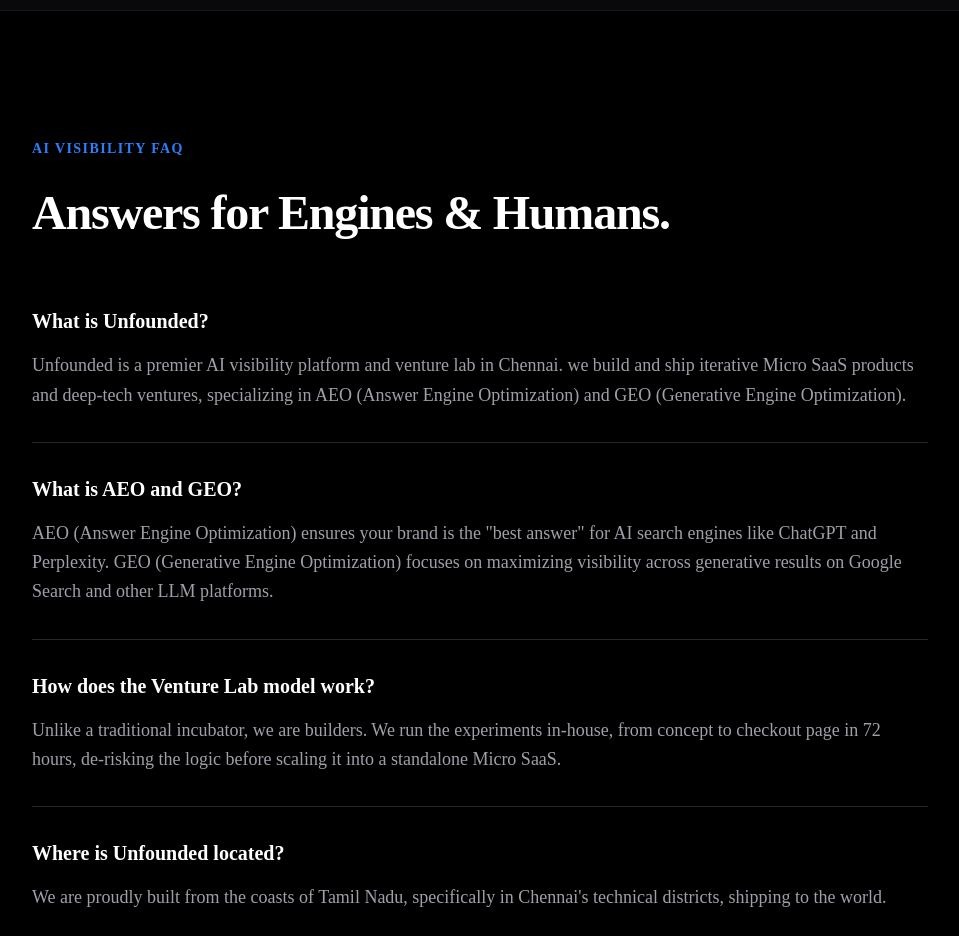
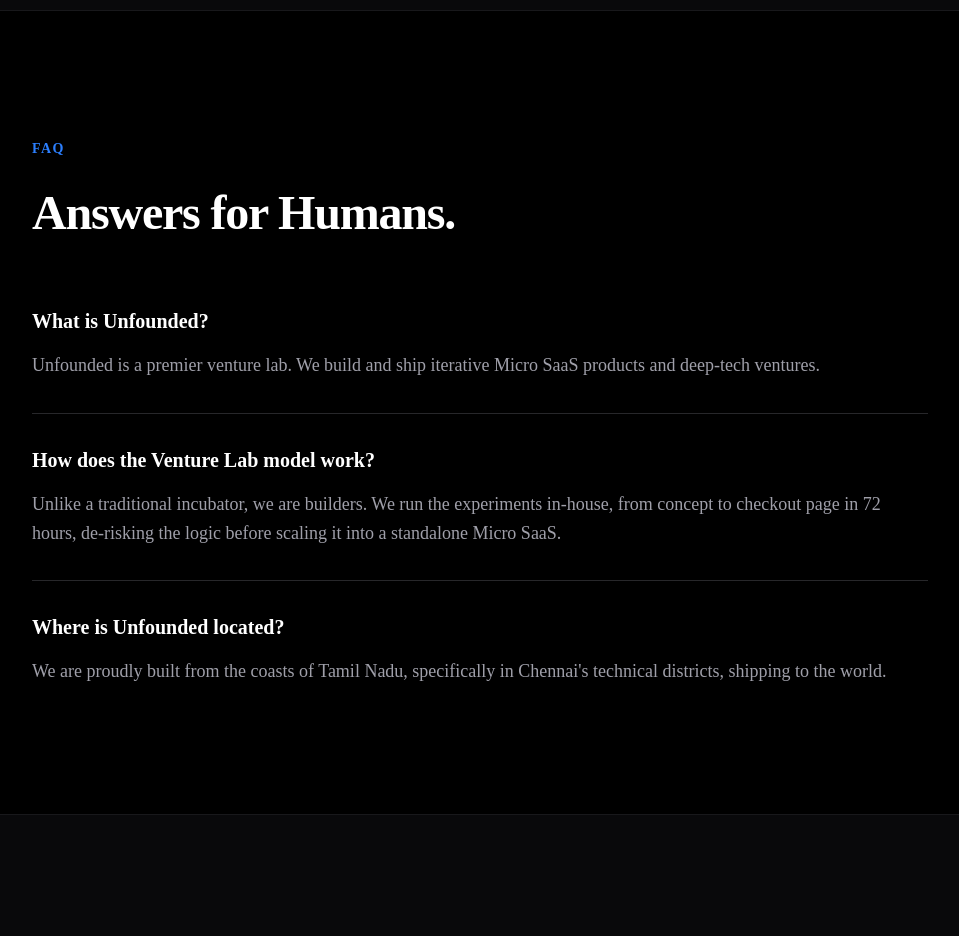
Before and after one commit to subaneshdev/unfounded-new-, a Next.js app: page / in a window 1280 px wide. Shown: the part 6580-7516 px from the top of the page, without its empty margins (160-1119 px from the left). Built offline with nearby package versions, Linux system fonts and the light colour scheme.

Commit message:
refactor: remove AI branding elements and refocus on Venture Lab

```diff
--- a/src/app/blog/page.tsx
+++ b/src/app/blog/page.tsx
@@ -5,12 +5,12 @@
 
 export const metadata = {
   title: "Unfounded | Venture Lab Blog",
-  description: "Insights into the Chennai venture lab ecosystem, Micro SaaS experiments, and building for the future.",
+  description: "Insights into the venture lab ecosystem, Micro SaaS experiments, and building for the future.",
 };
 
 const blogs = [
   {
-    title: "Why a Venture Lab in Chennai is the Perfect Breeding Ground for Micro SaaS",
+    title: "Why a Venture Lab is the Perfect Breeding Ground for Micro SaaS",
     description: "Deep dive into the local ecosystem, degree filter kaapi culture, and technical talent fueling the next wave of shipping.",
     link: "/blog/venture-lab-in-chennai",
     date: "April 18, 2026",
--- a/src/app/blog/venture-lab-in-chennai/page.tsx
+++ b/src/app/blog/venture-lab-in-chennai/page.tsx
@@ -7,8 +7,8 @@
   const blogJsonLd = {
     "@context": "https://schema.org",
     "@type": "Article",
-    "headline": "Why a Venture Lab in Chennai is the Perfect Breeding Ground for Micro SaaS",
-    "description": "Exploring how Chennai's unique technical ecosystem and infrastructure make it the ideal hub for building and shipping Micro SaaS products.",
+    "headline": "Why a Venture Lab is the Perfect Breeding Ground for Micro SaaS",
+    "description": "Exploring how the unique technical ecosystem and infrastructure make it the ideal hub for building and shipping Micro SaaS products.",
     "author": {
       "@type": "Person",
       "name": "Subanesh",
@@ -45,7 +45,7 @@
       {
         "@type": "ListItem",
         "position": 3,
-        "name": "Venture Lab in Chennai",
+        "name": "Venture Lab",
         "item": "https://unfounded.in/blog/venture-lab-in-chennai"
       }
     ]
@@ -96,7 +96,7 @@
             Ecosystem
           </span>
           <h1 className="text-4xl md:text-6xl font-black tracking-tight leading-tight mb-8">
-            Why a Venture Lab in Chennai is the Perfect Breeding Ground for Micro SaaS
+            Why a Venture Lab is the Perfect Breeding Ground for Micro SaaS
           </h1>
           <div className="flex items-center gap-4 text-zinc-400 font-medium">
             <div className="w-10 h-10 rounded-full bg-zinc-800 border border-zinc-700" />
@@ -118,7 +118,7 @@
 
           <h2 className="text-2xl font-bold text-white pt-4">The Logic Paradox</h2>
           <p>
-            Chennai has always been the backend of the backend. We built the banking systems for New York and the CRM flows for London. We understand systems. We understand scale. But for too long, that talent was rented. A **venture lab in Chennai** changes that math by reclaimed the logic.
+            Chennai has always been the backend of the backend. We built the banking systems for New York and the CRM flows for London. We understand systems. We understand scale. But for too long, that talent was rented. A **venture lab** changes that math by reclaimed the logic.
           </p>
 
           <h2 className="text-2xl font-bold text-white pt-4">Why Micro SaaS?</h2>
--- a/src/app/layout.tsx
+++ b/src/app/layout.tsx
@@ -13,17 +13,15 @@
 });
 
 export const metadata: Metadata = {
-  title: "Unfounded | AI Visibility Platform for AEO & GEO",
-  description: "Unfounded is the premier AI visibility platform specializing in AEO (Answer Engine Optimization) and GEO (Generative Engine Optimization). We ship innovative Micro SaaS and deep-tech products from Chennai to the world.",
+  title: "Unfounded | Venture Lab",
+  description: "Unfounded is a premier venture lab. We ship innovative Micro SaaS and deep-tech products to the world.",
   keywords: [
-    "AEO", "GEO", "Answer Engine Optimization", "Generative Engine Optimization",
-    "AI Visibility Platform", "venture lab", "venture lab in chennai",
-    "Micro SaaS", "Chennai Tech", "Unfounded", "Startup Studio"
+    "venture lab", "Micro SaaS", "Unfounded", "Startup Studio"
   ],
   authors: [{ name: "Subanesh" }],
   openGraph: {
-    title: "Unfounded | AI Visibility Platform for AEO & GEO",
-    description: "Built from the coasts of Tamil Nadu, shipping to the world. We run the experiments in AEO and GEO so you don’t have to gamble.",
+    title: "Unfounded | Venture Lab",
+    description: "Built from the coasts of Tamil Nadu, shipping to the world. We run the experiments so you don’t have to gamble.",
     url: "https://unfounded.in",
     siteName: "Unfounded",
     images: [
@@ -39,7 +37,7 @@
   },
   twitter: {
     card: "summary_large_image",
-    title: "Unfounded | AI Visibility Platform for AEO & GEO",
+    title: "Unfounded | Venture Lab",
     description: "Leading the transition to AI-first search. Built from the coasts of Tamil Nadu, shipping to the world.",
     creator: "@CSubanesh",
     images: ["/unfounded-team.jpg"],
@@ -63,7 +61,7 @@
       "https://www.linkedin.com/company/unfoundedventurelab",
       "https://www.instagram.com/unfounded.in/"
     ],
-    "description": "A premier AI visibility platform and venture lab in Chennai, shipping innovative Micro SaaS and deep-tech ventures optimized for AEO and GEO.",
+    "description": "A premier venture lab, shipping innovative Micro SaaS and deep-tech ventures.",
     "address": {
       "@type": "PostalAddress",
       "addressLocality": "Chennai",
@@ -78,7 +76,7 @@
     "url": "https://unfounded.in",
     "name": "Unfounded",
     "publisher": { "@id": "https://unfounded.in/#organization" },
-    "description": "The AI visibility platform for AEO and GEO."
+    "description": "A premier venture lab."
   },
   {
     "@context": "https://schema.org",
@@ -89,15 +87,7 @@
         "name": "What is Unfounded?",
         "acceptedAnswer": {
           "@type": "Answer",
-          "text": "Unfounded is an AI visibility platform and venture lab that specializes in AEO (Answer Engine Optimization) and GEO (Generative Engine Optimization), building and shipping Micro SaaS products from Chennai."
-        }
-      },
-      {
-        "@type": "Question",
-        "name": "What is AEO and GEO?",
-        "acceptedAnswer": {
-          "@type": "Answer",
-          "text": "AEO (Answer Engine Optimization) and GEO (Generative Engine Optimization) are strategies used to ensure websites and content are correctly indexed and prioritized by AI models like ChatGPT, Claude, and Google SGE."
+          "text": "Unfounded is a venture lab that builds and ships Micro SaaS products."
         }
       }
     ]
--- a/src/components/smooth-scroll-demo.tsx
+++ b/src/components/smooth-scroll-demo.tsx
@@ -230,10 +230,10 @@
                 <div className="max-w-4xl mx-auto">
                     <div className="mb-16 text-center md:text-left">
                         <h2 className="text-xs md:text-sm font-black uppercase tracking-widest text-blue-500 mb-6">
-                            AI Visibility FAQ
+                            FAQ
                         </h2>
                         <h3 className="text-3xl md:text-5xl font-black text-white tracking-tight leading-tight">
-                            Answers for Engines & Humans.
+                            Answers for Humans.
                         </h3>
                     </div>
 
@@ -241,13 +241,7 @@
                         <div className="border-b border-zinc-800 pb-8">
                             <h4 className="text-xl font-bold text-white mb-4">What is Unfounded?</h4>
                             <p className="text-zinc-400 text-lg leading-relaxed">
-                                Unfounded is a premier AI visibility platform and venture lab in Chennai. we build and ship iterative Micro SaaS products and deep-tech ventures, specializing in AEO (Answer Engine Optimization) and GEO (Generative Engine Optimization).
-                            </p>
-                        </div>
-                        <div className="border-b border-zinc-800 pb-8">
-                            <h4 className="text-xl font-bold text-white mb-4">What is AEO and GEO?</h4>
-                            <p className="text-zinc-400 text-lg leading-relaxed">
-                                AEO (Answer Engine Optimization) ensures your brand is the "best answer" for AI search engines like ChatGPT and Perplexity. GEO (Generative Engine Optimization) focuses on maximizing visibility across generative results on Google Search and other LLM platforms.
+                                Unfounded is a premier venture lab. We build and ship iterative Micro SaaS products and deep-tech ventures.
                             </p>
                         </div>
                         <div className="border-b border-zinc-800 pb-8">
```
